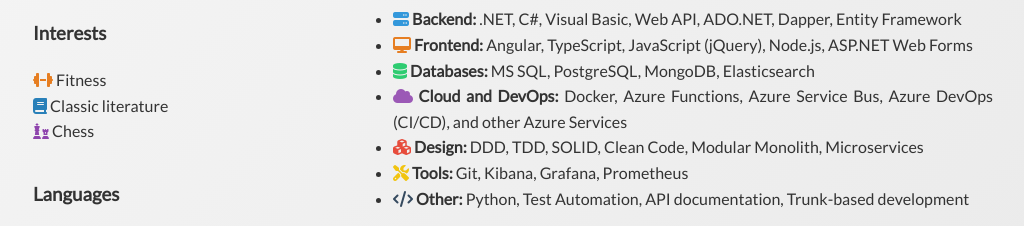
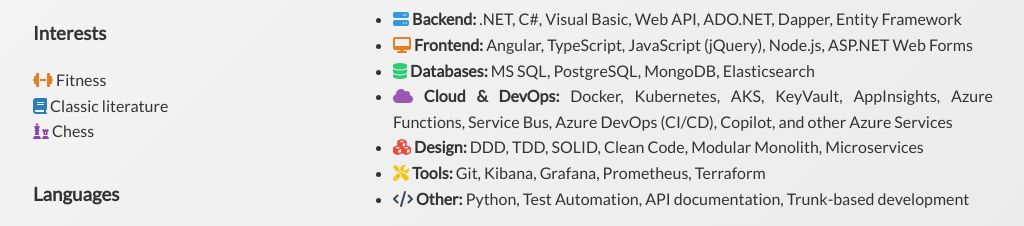
Before and after one commit to krzysztofprz/krzysztofprz.github.io, a plain HTML site: page index.html in a window 1280 px wide. Shown: the part 568-794 px from the top of the page, without its empty margins (127-1151 px from the left). Drawn offline with Linux system fonts and the light colour scheme.

Commit message:
Add skills and tools

```diff
--- a/index.html
+++ b/index.html
@@ -76,12 +76,11 @@
                     JavaScript (jQuery), Node.js, ASP.NET Web Forms </li>
                 <li><strong><i class="fas fa-database icon-database"></i> Databases:</strong> MS SQL, PostgreSQL,
                     MongoDB, Elasticsearch</li>
-                <li><strong><i class="fas fa-cloud icon-cloud"></i> Cloud and DevOps:</strong> Docker, Azure Functions,
-                    Azure Service Bus, Azure
-                    DevOps (CI/CD), and other Azure Services</li>
+                <li><strong><i class="fas fa-cloud icon-cloud"></i> Cloud & DevOps:</strong> Docker, Kubernetes, AKS, KeyVault, AppInsights,
+                    Azure Functions, Service Bus, Azure DevOps (CI/CD), Copilot, and other Azure Services</li>
                 <li><strong><i class="fas fa-cubes icon-design"></i> Design:</strong> DDD, TDD, SOLID, Clean Code,
                     Modular Monolith, Microservices</li>
-                <li><strong><i class="fas fa-tools icon-tools"></i> Tools:</strong> Git, Kibana, Grafana, Prometheus
+                <li><strong><i class="fas fa-tools icon-tools"></i> Tools:</strong> Git, Kibana, Grafana, Prometheus, Terraform
                 </li>
                 <li><strong><i class="fas fa-code icon-other"></i> Other:</strong> Python, Test Automation, API
                     documentation, Trunk-based development</li>
```
